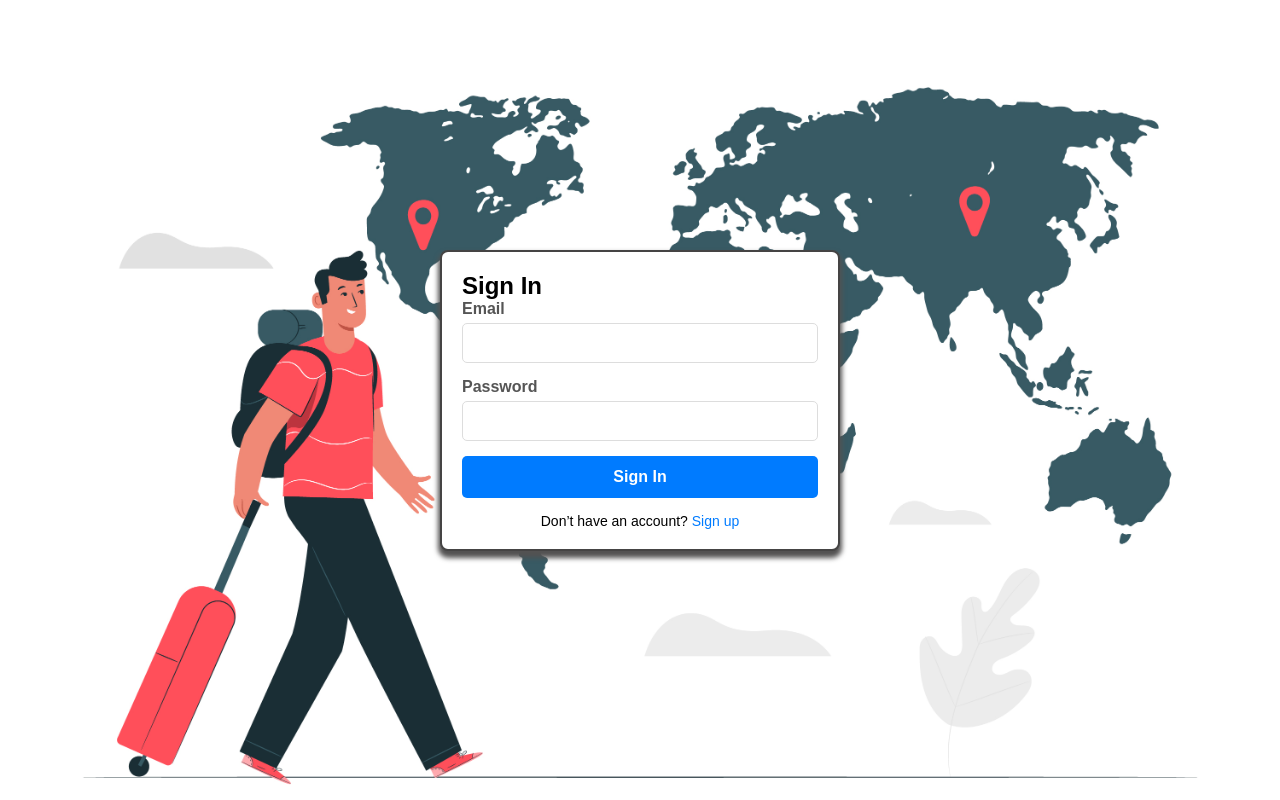
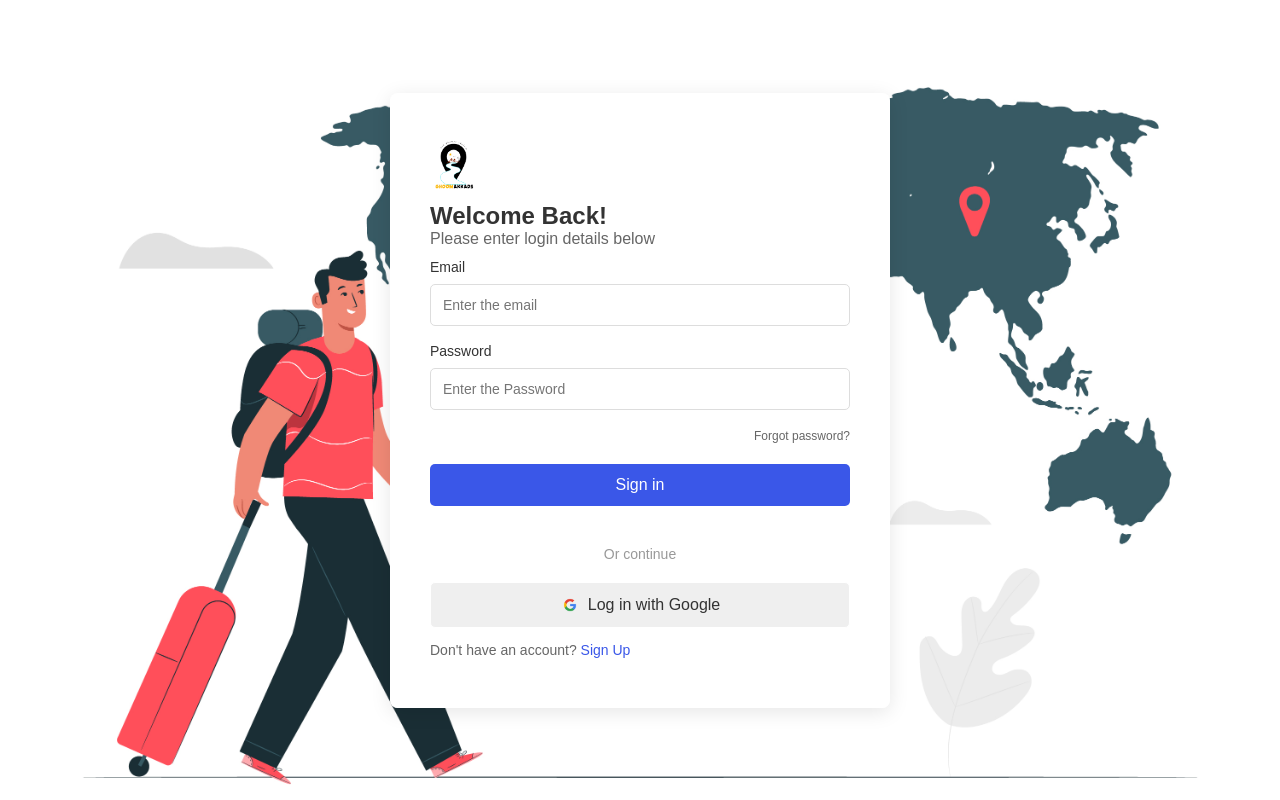
Before and after one commit to cooldkt143/Ghoomakkads, a plain HTML site: page SignIn.html in a window 1280 px wide. Drawn offline with Linux system fonts and the light colour scheme.

Commit message:
editing the sign in page

```diff
--- a/SignIn.css
+++ b/SignIn.css
@@ -1,7 +1,7 @@
 * {
+  box-sizing: border-box;
   margin: 0;
   padding: 0;
-    box-sizing: border-box;
   font-family: Arial, sans-serif;
 }
 
@@ -10,74 +10,140 @@
   justify-content: center;
   align-items: center;
   height: 100vh;
-    background-image: url('loginbg.jpg');
+  background-color: #f3f3f3;
+  background-image: url(loginbg.jpg);
   background-size: cover;
   background-repeat: no-repeat;
+
 }
 
 .container {
-    width: 100%;
-    max-width: 400px;
-    padding: 20px;
-    background: #fff;
-    box-shadow: 0px 5px 5px 2px rgb(83, 82, 82);
+  display: flex;
+  width: 500px;
+  background-color: #ffffff;
   border-radius: 8px;
-    border: 2px solid rgb(69, 68, 68);
+  overflow: hidden;
+  box-shadow: 0px 4px 20px rgba(0, 0, 0, 0.1);
 }
 
-  .sign-in-form h2 {
-    text-align: center;
-    margin-bottom: 20px;
+.login-section, .info-section {
+  padding: 40px;
+}
+
+.login-section {
+  flex: 1;
+  display: flex;
+  flex-direction: column;
+  justify-content: center;
+  align-items: flex-start;
+  background-color: #ffffff;
+}
+
+.logo h1 {
+  font-size: 24px;
+  color: #3A57E8;
+}
+
+h2 {
+  font-size: 24px;
+  font-weight: bold;
   color: #333;
 }
 
-  .input-group {
-    margin-bottom: 15px;
+p {
+  color: #666;
+  margin-bottom: 10px;
 }
 
-  .input-group label {
-    display: block;
-    font-weight: bold;
-    color: #555;
-    margin-bottom: 5px;
+form {
+  width: 100%;
 }
 
-  .input-group input {
+label {
+  font-size: 14px;
+  color: #333;
+}
+
+input[type="email"],
+input[type="password"] {
   width: 100%;
-    padding: 10px;
+  padding: 12px;
+  margin: 8px 0 16px;
   border: 1px solid #ddd;
   border-radius: 5px;
-    font-size: 16px;
+  font-size: 14px;
 }
 
-  button {
+.forgot-password {
+  text-align: right;
+  width: 100%;
+  margin-bottom: 20px;
+}
+
+.forgot-password a {
+  color: #666;
+  font-size: 12px;
+  text-decoration: none;
+}
+
+.forgot-password a:hover {
+  text-decoration: underline;
+}
+
+.signin-btn {
   width: 100%;
   padding: 12px;
-    background: #007bff;
+  background-color: #3A57E8;
   color: #fff;
   font-size: 16px;
-    font-weight: bold;
   border: none;
   border-radius: 5px;
   cursor: pointer;
-    transition: background 0.3s;
+  margin-bottom: 20px;
 }
 
-  button:hover {
-    background: #0056b3;
+.divider {
+  text-align: center;
+  font-size: 14px;
+  color: #999;
+  margin: 20px 0;
 }
 
-  .sign-up {
-    text-align: center;
-    margin-top: 15px;
-    font-size: 14px;
+.google-btn {
+  width: 100%;
+  padding: 12px;
+  border: 1px solid #ffffff;
+  border-radius: 5px;
+  font-size: 16px;
+  display: flex;
+  align-items: center;
+  justify-content: center;
+  gap: 8px;
+  cursor: pointer;
+  color: #333;
 }
 
-  .sign-up a {
-    color: #007bff;
+.google-btn img {
+  width: 20px;
+  height: 20px;
+}
+
+.signup-text {
+  font-size: 14px;
+  color: #666;
+  text-align: center;
+  margin-top: 1em;
+}
+
+.signup-text a:hover {
+  text-decoration: underline;
+}
+
+.signup-text a {
+  color: #3A57E8;
   text-decoration: none;
 }
 
-  .sign-up a:hover {
-    text-decoration: underline;
+.google-btn:hover {
+  background-color: #f1f1f1;
 }
--- a/SignIn.html
+++ b/SignIn.html
@@ -8,19 +8,32 @@
 </head>
 <body>
   <div class="container">
-    <form class="login-in-form">
-      <h2>Sign In</h2>
-      <div class="input-group">
-        <label for="email">Email</label>
-        <input type="email" id="email" name="email" required>
-      </div>
-      <div class="input-group">
-        <label for="password">Password</label>
-        <input type="password" id="password" name="password" required>
-      </div>
-      <button type="submit">Sign In</button>
-      <p class="sign-up">Don’t have an account? <a href="SignUp.html">Sign up</a></p>
-    </form>
-  </div>
+    <div class="login-section">
+        <div class="logo">
+          <h1 class="logo-ghoomakkads"></h2><img src="logo-ghoomakkads sign in.png" width="50" height="65">
+        </div>
+        <h2>Welcome Back!</h2>
+        <p>Please enter login details below</p>
+        <form>
+            <label for="email">Email</label>
+            <input type="email" id="email" placeholder="Enter the email" required>
+
+            <label for="password">Password</label>
+            <input type="password" id="password" placeholder="Enter the Password" required>
+
+            <div class="forgot-password">
+                <a href="#">Forgot password?</a>
+            </div>
+
+            <button type="submit" class="signin-btn">Sign in</button>
+
+            <div class="divider">Or continue</div>
+
+            <button type="button" class="google-btn">
+                <img src="GoogleLogo.webp" alt="Google logo"> Log in with Google
+            </button>
+        </form>
+        <p class="signup-text">Don't have an account? <a href="SignUp.html">Sign Up</a></p>
+    </div>
 </body>
 </html>
```
Also changed, not shown: index.html (+9 -3 lines), log.jpg (deleted), logo-ghoomakkads sign in.png (added). Lines whose indentation alone changed are shown as unchanged.
